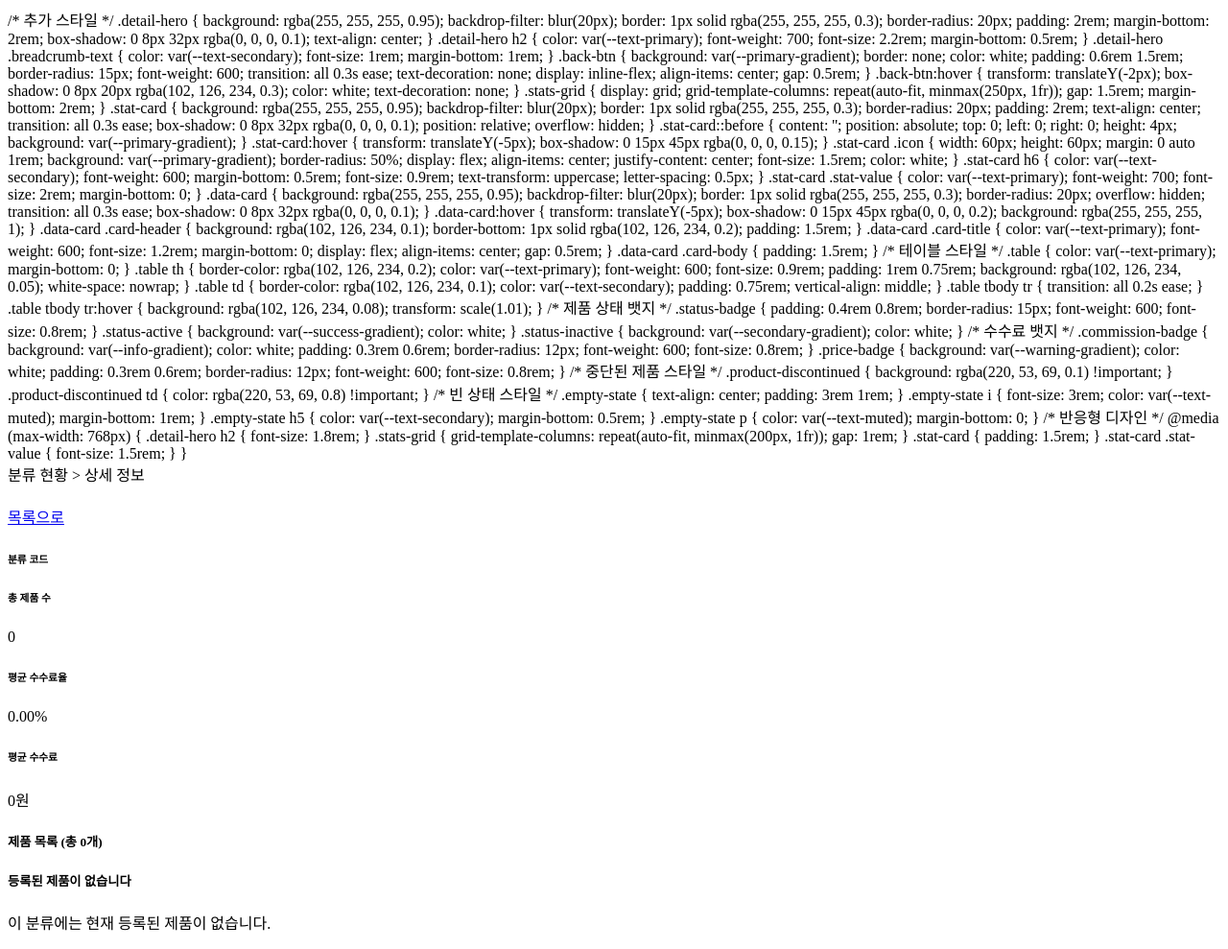
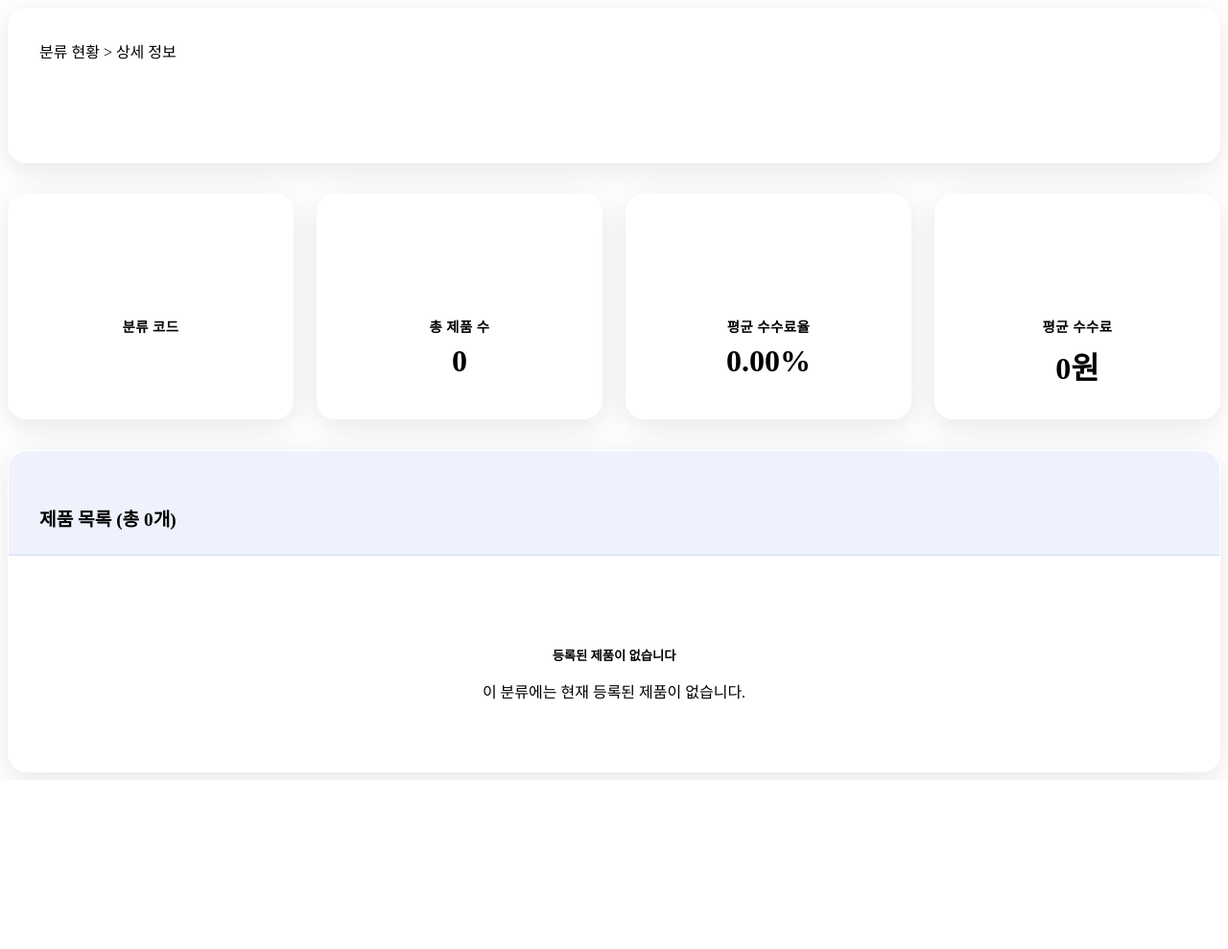
Before and after one commit to eudora25/mcp-test, a CodeIgniter app: the page made by application/views/drug_class/detail.php in a window 1280 px wide. Shown: the whole page at 96% size. After the commit the page ends 813 px from the top, so only its background shows below. Run offline with CodeIgniter, Linux system fonts and the light colour scheme; data that the repository does not hold is empty.

Commit message:
🔧 분류 상세 페이지 HTML 구조 수정 - 올바른 HTML 구조로 완전 재작성 - CSS가 <style> 태그 없이 시작하던 문제 해결 - JavaScript 에러 방지를 위한 null 체크 추가 - 깔끔한 코드 구조로 정리

```diff
--- a/application/views/drug_class/detail.php
+++ b/application/views/drug_class/detail.php
@@ -1,6 +1,5 @@
-
-
-/* 추가 스타일 */
+<style>
+    /* 분류 상세 페이지 전용 스타일 */
     .detail-hero {
         background: rgba(255, 255, 255, 0.95);
         backdrop-filter: blur(20px);
@@ -9,7 +8,6 @@
         padding: 2rem;
         margin-bottom: 2rem;
         box-shadow: 0 8px 32px rgba(0, 0, 0, 0.1);
-    text-align: center;
     }
 
     .detail-hero h2 {
@@ -19,7 +17,7 @@
         margin-bottom: 0.5rem;
     }
 
-.detail-hero .breadcrumb-text {
+    .breadcrumb-text {
         color: var(--text-secondary);
         font-size: 1rem;
         margin-bottom: 1rem;
@@ -178,7 +176,7 @@
         transform: scale(1.01);
     }
 
-/* 제품 상태 뱃지 */
+    /* 뱃지 스타일 */
     .status-badge {
         padding: 0.4rem 0.8rem;
         border-radius: 15px;
@@ -196,7 +194,6 @@
         color: white;
     }
 
-/* 수수료 뱃지 */
     .commission-badge {
         background: var(--info-gradient);
         color: white;
@@ -403,6 +400,7 @@
     document.addEventListener('DOMContentLoaded', function() {
         // 히어로 섹션 애니메이션
         const hero = document.querySelector('.detail-hero');
+        if (hero) {
             hero.style.opacity = '0';
             hero.style.transform = 'translateY(30px)';
             hero.style.transition = 'all 0.6s ease';
@@ -411,6 +409,7 @@
                 hero.style.opacity = '1';
                 hero.style.transform = 'translateY(0)';
             }, 100);
+        }
 
         // 통계 카드 순차 애니메이션
         const statCards = document.querySelectorAll('.stat-card');
@@ -427,6 +426,7 @@
 
         // 데이터 카드 애니메이션
         const dataCard = document.querySelector('.data-card');
+        if (dataCard) {
             dataCard.style.opacity = '0';
             dataCard.style.transform = 'translateY(30px)';
             dataCard.style.transition = 'all 0.6s ease';
@@ -435,6 +435,7 @@
                 dataCard.style.opacity = '1';
                 dataCard.style.transform = 'translateY(0)';
             }, 700);
+        }
 
         // 테이블 행 순차 애니메이션
         const tableRows = document.querySelectorAll('.table tbody tr');
@@ -453,13 +454,16 @@
     });
 
     // 백 버튼 호버 효과
-    document.querySelector('.back-btn').addEventListener('mouseenter', function() {
+    const backBtn = document.querySelector('.back-btn');
+    if (backBtn) {
+        backBtn.addEventListener('mouseenter', function() {
             this.style.transform = 'translateY(-2px) scale(1.05)';
         });
 
-    document.querySelector('.back-btn').addEventListener('mouseleave', function() {
+        backBtn.addEventListener('mouseleave', function() {
             this.style.transform = 'translateY(0) scale(1)';
         });
+    }
 
     console.log('분류 상세 정보 페이지가 성공적으로 로드되었습니다! 📊');
 </script>
```
Lines whose indentation alone changed are shown as unchanged.
